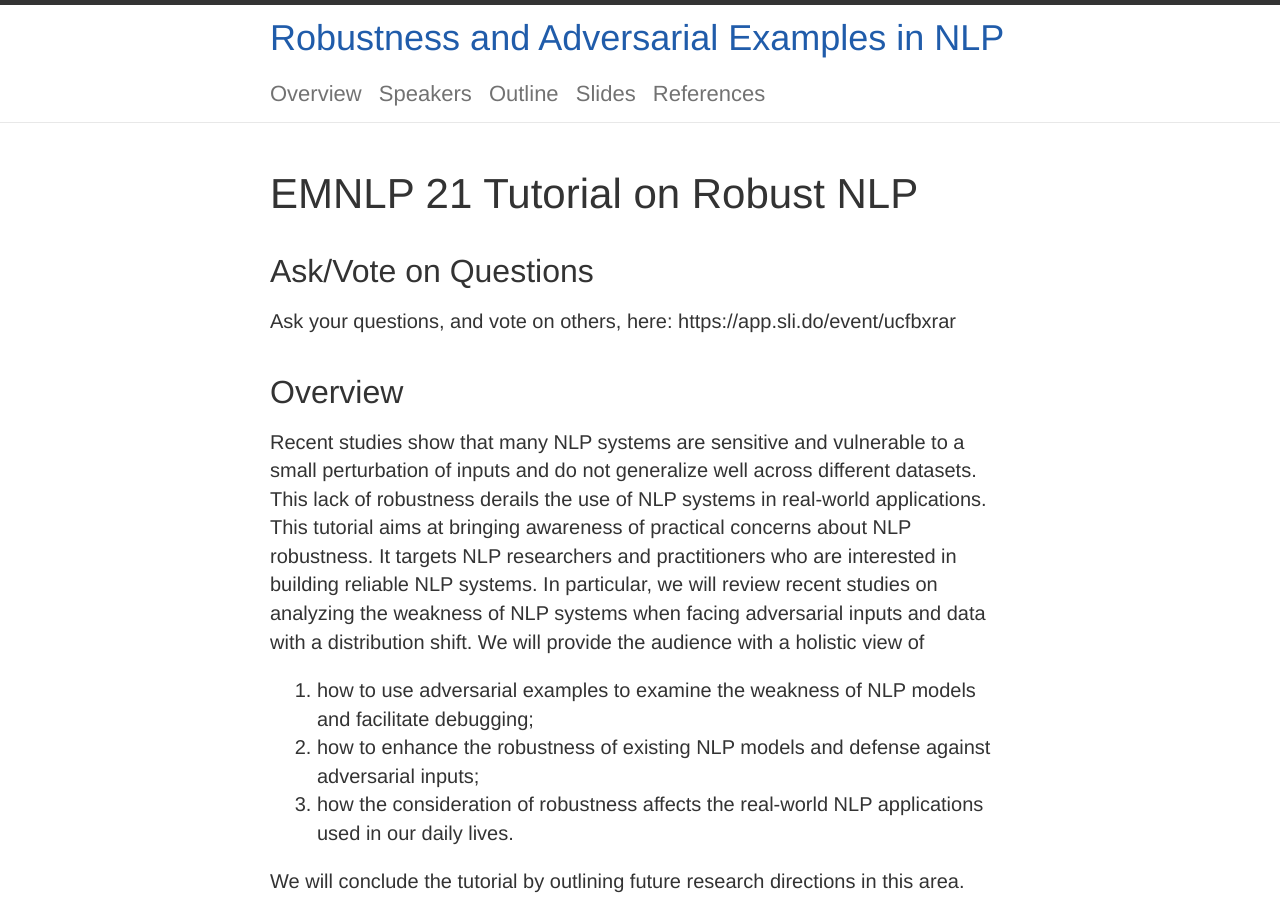
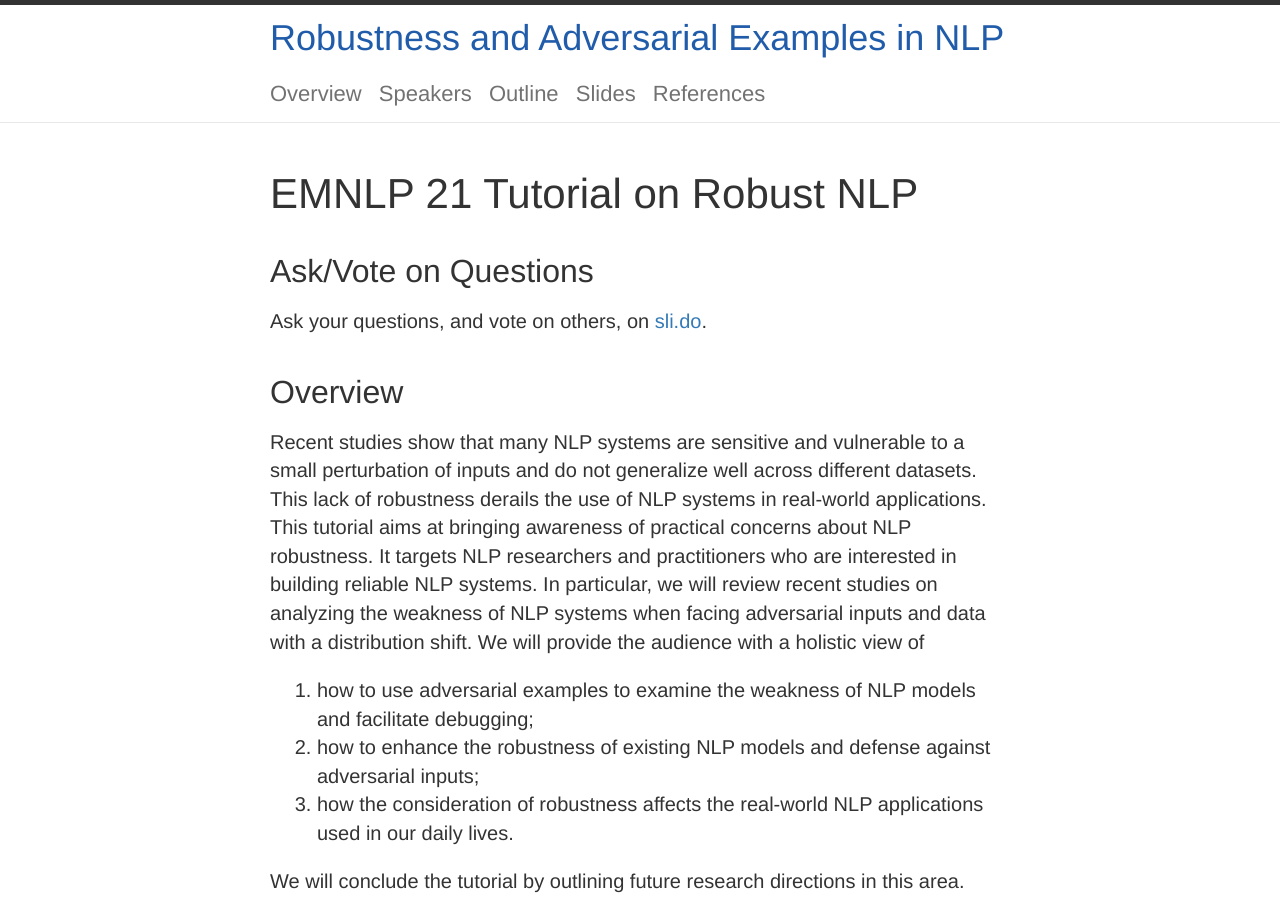
Before and after one commit to llms-robustness-2025/llms-robustness-2025.github.io, a Jekyll site: the page built from index.md, in a window 1280 px wide and 900 px high. Built offline with Jekyll 4.4.1, drawn with Linux system fonts in a browser that asks for light colours.

Commit message:
Add slido hyperlink

```diff
--- a/index.md
+++ b/index.md
@@ -6,7 +6,7 @@ permalink: /
 
 ## Ask/Vote on Questions
 
-Ask your questions, and vote on others, here: https://app.sli.do/event/ucfbxrar
+Ask your questions, and vote on others, on [sli.do](https://app.sli.do/event/ucfbxrar).
 
 ## Overview
 
```
